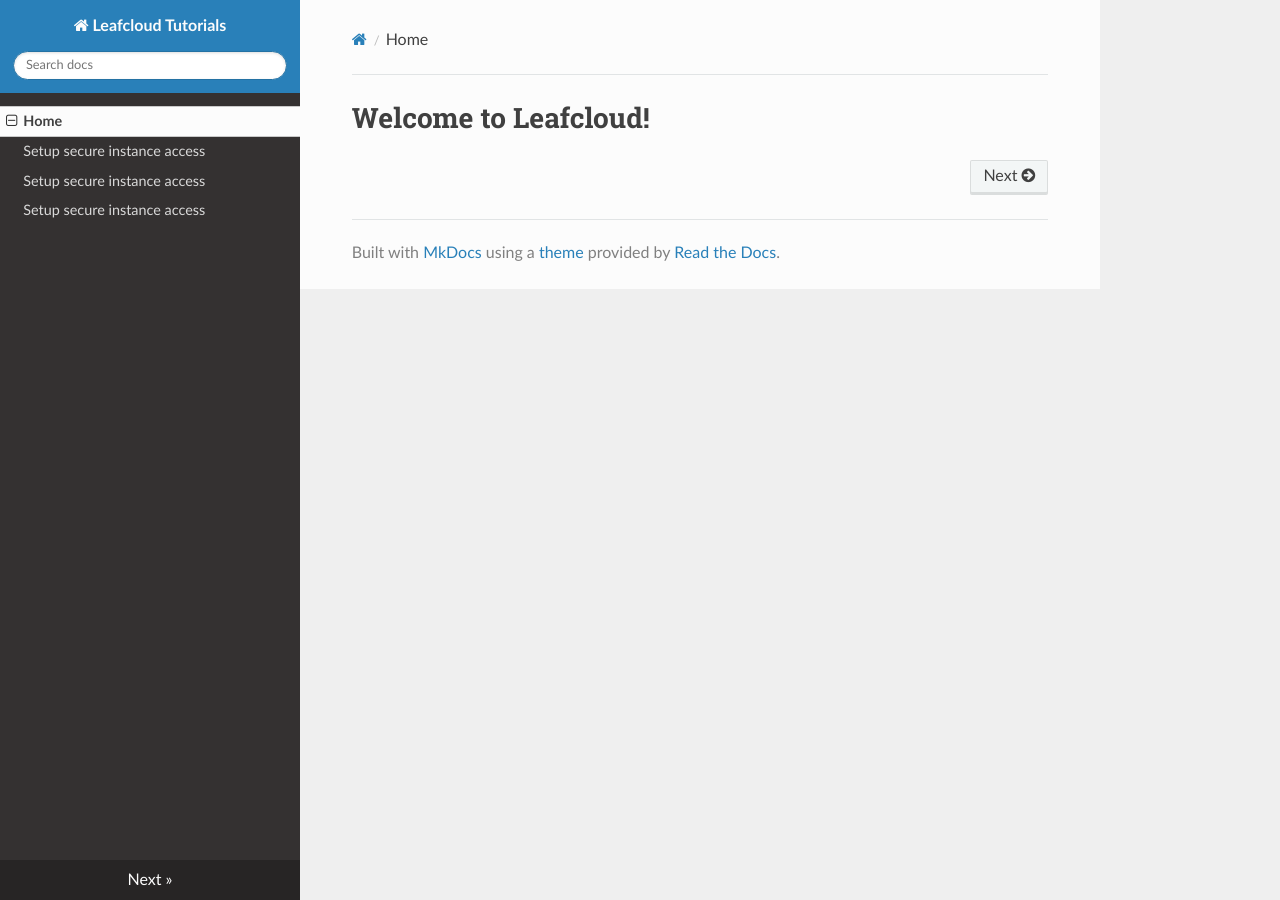
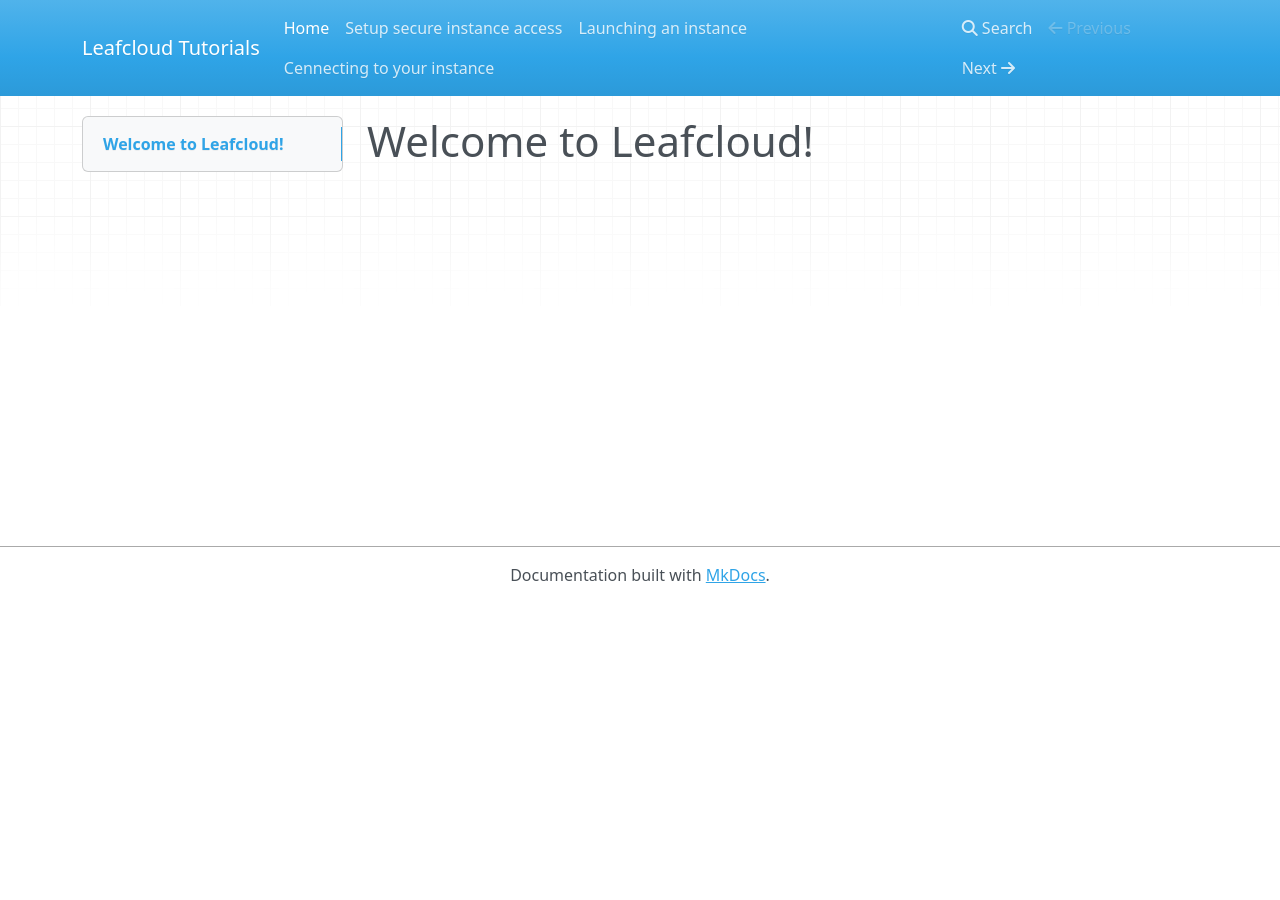
Before and after one commit to leafcloudhq/documentation-rtd, an MkDocs documentation site: the page built from docs/index.md, in a window 1280 px wide. Built offline with MkDocs 1.6.1, drawn with Linux system fonts in a browser that asks for light colours; nearby versions of some CDN libraries.

Commit message:
updated index and menu

```diff
--- a/mkdocs.yml
+++ b/mkdocs.yml
@@ -2,6 +2,5 @@ site_name: Leafcloud Tutorials
 nav:
     - Home: index.md
     - Setup secure instance access: 1-3-Set-up-secure-instance-access.md
-    - Launching an instance: 1-3-Set-up-secure-instance-access.md
-    - Cennecting to your instance: 1-3-Set-up-secure-instance-access.md
-theme: readthedocs
+    - Launching an instance: 2-3-Launching-an-instance.md
+    - Cennecting to your instance: 3-3-Log-in-to-your-instance.md
```
